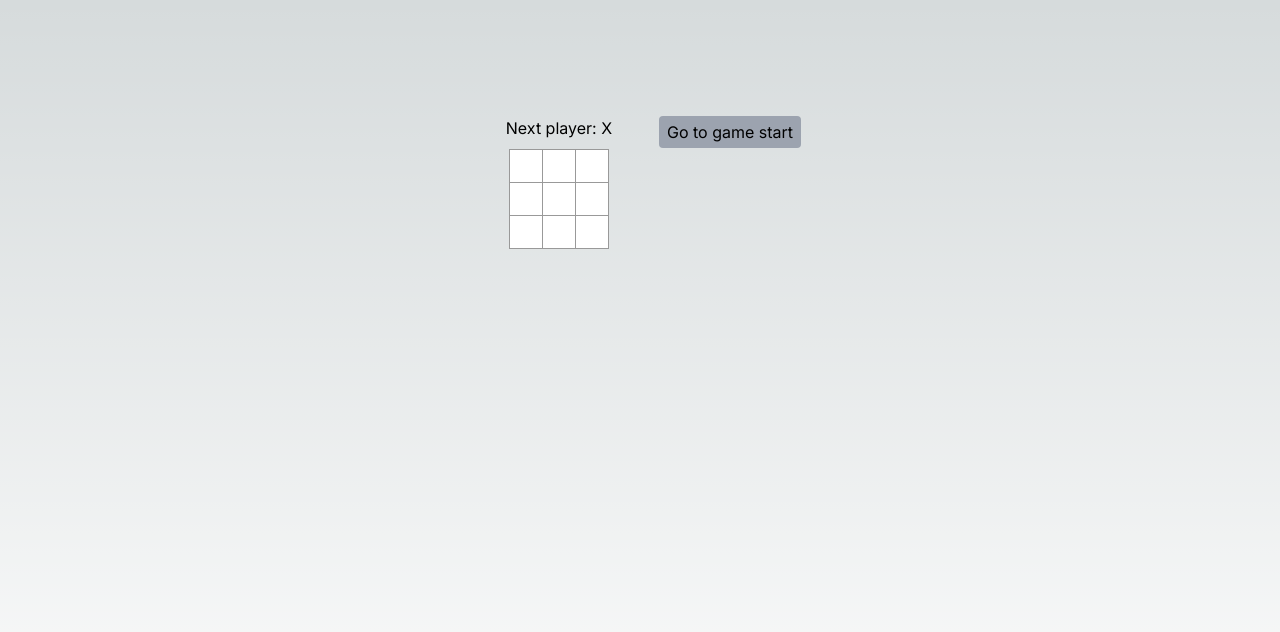
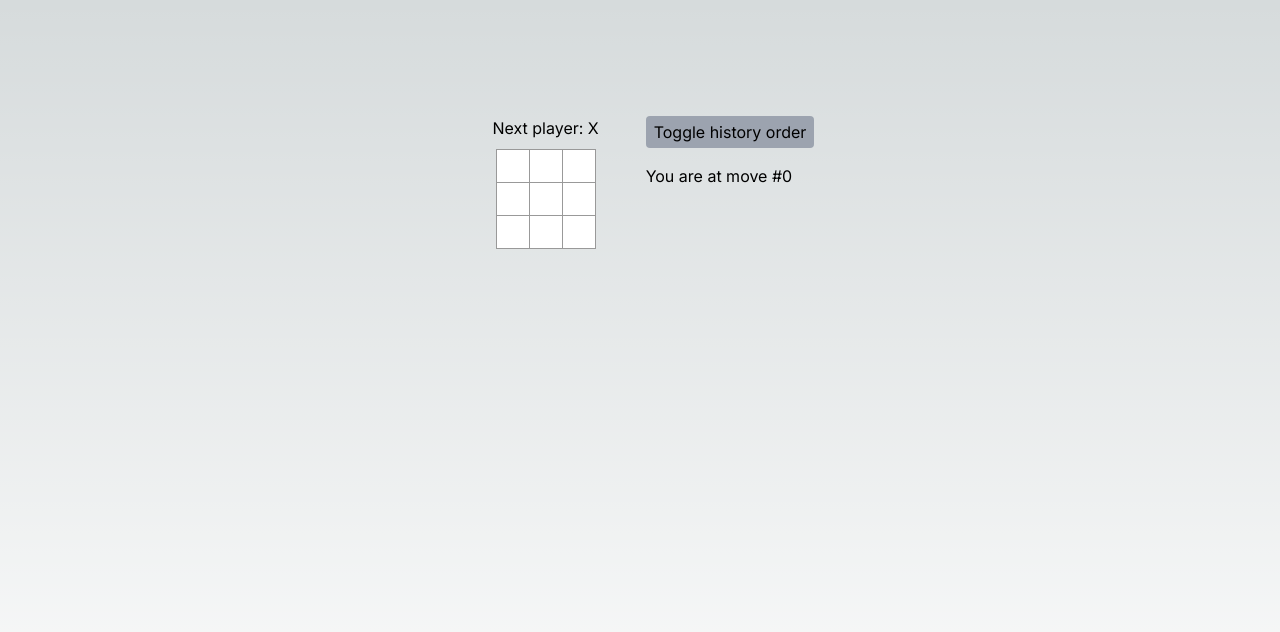
Before and after one commit to ArjanKamphuis/reactdevsite, a Next.js app: page / in a window 1280 px wide. Shown: the top 632 px of the page. Built offline with nearby package versions, Linux system fonts and the light colour scheme.

Commit message:
Tic-Tac-Toe challenges pt I

```diff
--- a/src/app/tic-tac-toe/app.tsx
+++ b/src/app/tic-tac-toe/app.tsx
@@ -27,12 +27,9 @@ function Board({ xIsNext, squares, onPlay }: BoardProps): JSX.Element {
         onPlay(nextSquares);
     }
 
-    const winner: string | null = calculateWinner(squares);
-    const status = winner ? `Winner: ${winner}` : `Next player: ${xIsNext ? 'X' : 'O'}`;
-
     return (
         <>
-            <div className="status w-40 text-center">{status}</div>
+            <div className="status w-40 text-center">{calculateStatus(squares, xIsNext)}</div>
             <div className="board w-40 flex flex-col justify-center items-center">
                 {[0, 1, 2].map((row: number) => (
                     <div key={row} className="board-row">
@@ -53,6 +50,7 @@ function Board({ xIsNext, squares, onPlay }: BoardProps): JSX.Element {
 export default function Game(): JSX.Element {
     const [history, setHistory] = useState<SquareType[]>([Array(9).fill(null)]);
     const [currentMove, setCurrentMove] = useState<number>(0);
+    const [reverseHistory, setReverseHistory] = useState<boolean>(false);
     const xIsNext = currentMove % 2 === 0;
     const currentSquares: SquareType = history[currentMove];
 
@@ -66,7 +64,8 @@ export default function Game(): JSX.Element {
         setCurrentMove(nextMove);
     }
 
-    const moves = history.map((_, move: number) => {
+    let moves = history.map((_, move: number) => {
+        if (move === currentMove) return <li key={move}>You are at move #{move}</li>;
         const description: string = move > 0 ? `Go to move #${move}` : 'Go to game start';
         return (
             <li key={move}>
@@ -74,13 +73,15 @@ export default function Game(): JSX.Element {
             </li>
         );
     });
+    if (reverseHistory) moves = moves.reverse();
 
     return (
         <div className="game">
             <div className="game-board">
                 <Board xIsNext={xIsNext} squares={currentSquares} onPlay={handlePlay} />
             </div>
-            <div className="game-info">
+            <div className="game-info space-y-4">
+                <button className="bg-gray-400 hover:bg-gray-500 py-1 px-2 rounded" onClick={() => setReverseHistory(!reverseHistory)}>Toggle history order</button>
                 <ol className="space-y-1">{moves}</ol>
             </div>
         </div>
@@ -106,3 +107,15 @@ function calculateWinner(squares: SquareType): string | null {
     }
     return null;
 }
+
+function isBoardFull(squares: SquareType): boolean {
+    return squares.lastIndexOf(null) === -1;
+}
+
+function calculateStatus(squares: SquareType, xIsNext: boolean): string {
+    const winner: string | null = calculateWinner(squares);
+
+    if (winner) return `Winner: ${winner}`;
+    if (isBoardFull(squares)) return "It's a draw!";
+    return `Next player: ${xIsNext ? 'X' : 'O'}`;
+}
```
